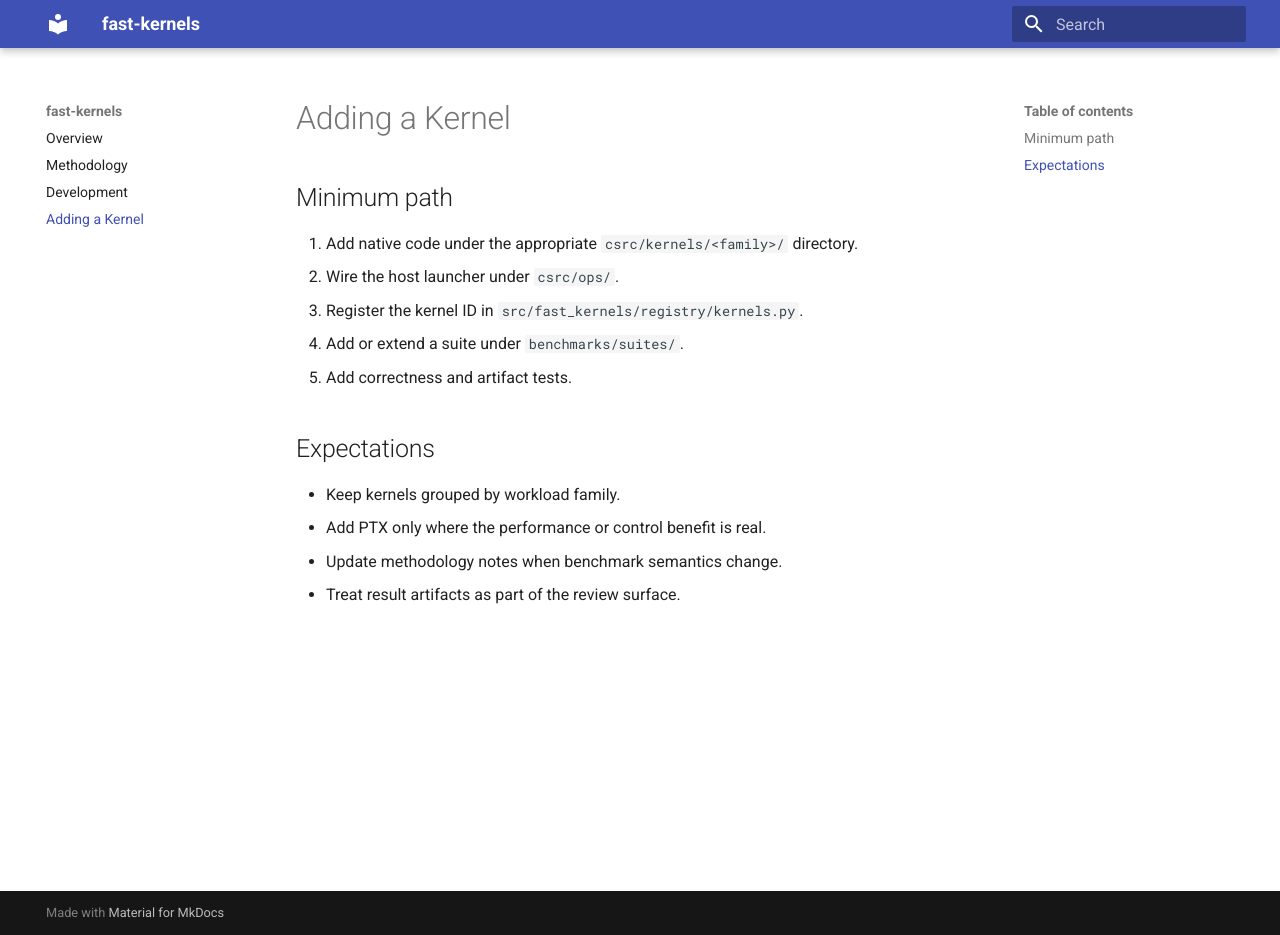
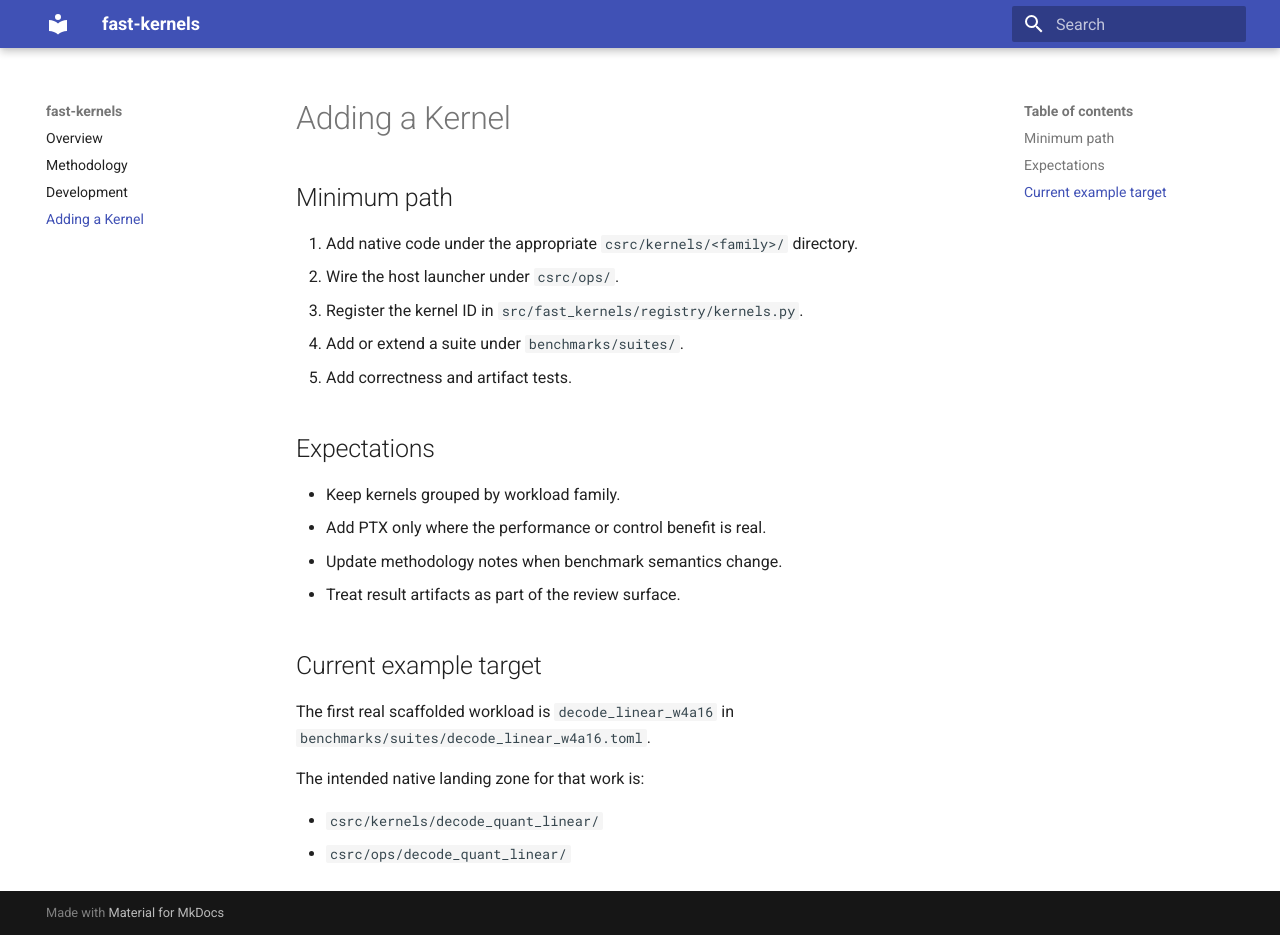
Before and after one commit to SamMausberg/fast-kernels, an MkDocs documentation site: the page built from docs/adding-a-kernel.md, in a window 1280 px wide and 935 px high. Built offline with MkDocs 1.6.1 and Material for MkDocs 9.7.7, drawn with Linux system fonts in a browser that asks for light colours.

Commit message:
Scaffold decode-side quantized linear suite

```diff
--- a/docs/adding-a-kernel.md
+++ b/docs/adding-a-kernel.md
@@ -14,3 +14,13 @@
 - Add PTX only where the performance or control benefit is real.
 - Update methodology notes when benchmark semantics change.
 - Treat result artifacts as part of the review surface.
+
+## Current example target
+
+The first real scaffolded workload is `decode_linear_w4a16` in
+`benchmarks/suites/decode_linear_w4a16.toml`.
+
+The intended native landing zone for that work is:
+
+- `csrc/kernels/decode_quant_linear/`
+- `csrc/ops/decode_quant_linear/`
```
Also changed, not shown: csrc/kernels/decode_quant_linear/README.md (added, +17 -0 lines), csrc/ops/decode_quant_linear/README.md (added, +5 -0 lines), 5 other files.
